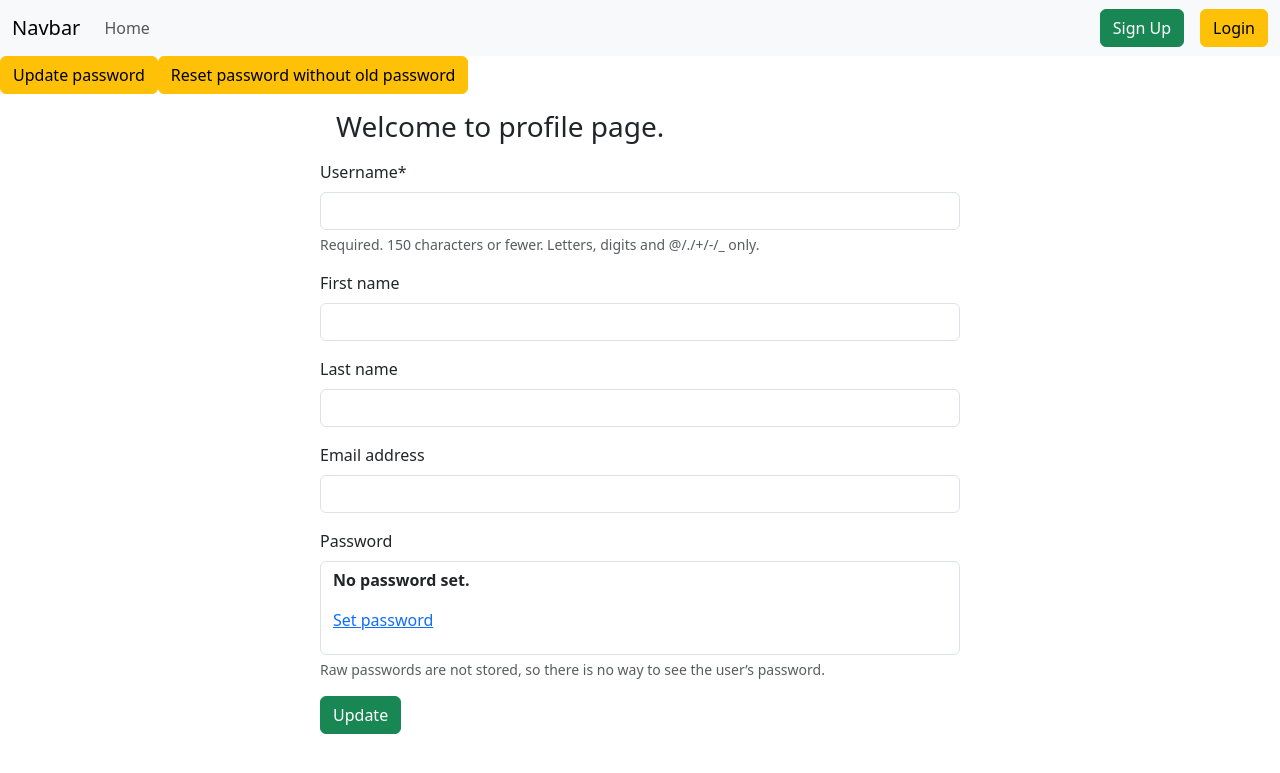
After one commit to pranoyaditya/Authentication-System, a Django app: template authentication_system/user_app/templates/user_app/profile.html in a window 1280 px wide. The commit adds this page. Shown: the top 773 px of the page. Run offline with Django 5.2, Linux system fonts and the light colour scheme; the template is opened without the code that fills it: values that come from a table or form of the project are taken from there, others are empty; parts of the project's set-up code (start-up, migrations or seed data) failed here and were passed over; some libraries are stand-ins or nearby versions.

Commit message:
fixed user_login, defined profile function, created update user form, added password change urls, added condition on navbar.

```diff
--- a/authentication_system/templates/base.html
+++ b/authentication_system/templates/base.html
@@ -23,12 +23,21 @@
             </ul>
             <div class="d-flex" role="search">
                 <ul class="navbar-nav me-auto mb-2 mb-lg-0">
-                    <li class="nav-item">
-                        <a class="nav-link btn btn-success" href="{% url 'user_signUp'%}">Sign Up</a>
-                    </li>
-                    <li class="nav-item">
-                        <a class="nav-link btn btn-warning" href="{% url 'user_login' %}">Login</a>
-                    </li>
+                    {% if user.is_authenticated %}
+                      <li class="nav-item">
+                        <a class="btn btn-success mx-3" href="{% url 'profile'%}">Profile</a>
+                      </li>
+                      <li class="nav-item">
+                        <a class="btn btn-warning" href="{% url 'user_logout' %}">Logout</a>
+                      </li>
+                    {% else %}
+                      <li class="nav-item">
+                        <a class="btn btn-success mx-3" href="{% url 'user_signUp'%}">Sign Up</a>
+                      </li>
+                      <li class="nav-item">
+                        <a class="btn btn-warning" href="{% url 'user_login' %}">Login</a>
+                      </li>
+                    {% endif %}
                 </ul>
             </div>
           </div>
--- a/authentication_system/user_app/forms.py
+++ b/authentication_system/user_app/forms.py
@@ -1,5 +1,5 @@
 from django.contrib.auth.models import User
-from django.contrib.auth.forms import UserCreationForm, AuthenticationForm
+from django.contrib.auth.forms import UserCreationForm, AuthenticationForm, UserChangeForm
 
 class RegisterForm(UserCreationForm):
     class Meta:
@@ -10,3 +10,8 @@ class LoginForm(AuthenticationForm):
     class Meta:
         model = User
         fields = ['username', 'password']
+
+class UpdateUserForm(UserChangeForm):
+    class Meta:
+        model = User
+        fields=['username', 'first_name', 'last_name', 'email']
--- /dev/null
+++ b/authentication_system/user_app/templates/user_app/profile.html
@@ -0,0 +1,16 @@
+{% extends "base.html" %}
+{% load crispy_forms_tags %}
+{% block title %}Profile{% endblock title %}
+
+{% block content %}
+    <div class="d-flex justify-content-space-around">
+        <a class="btn btn-warning" href="{% url 'passwordChange' %}">Update password</a>
+        <a class="btn btn-warning" href="{% url 'resetPassword' %}">Reset password without old password</a>
+    </div>
+    <form method='post' style="width: 50%; margin: auto;">
+        {% csrf_token %}
+        <h3 class="m-3">Welcome to profile page.</h3>
+        {{form | crispy}}
+        <button class="btn btn-success">Update</button>
+    </form>
+{% endblock content %}
--- a/authentication_system/user_app/urls.py
+++ b/authentication_system/user_app/urls.py
@@ -5,5 +5,7 @@ urlpatterns = [
     path('login/', views.user_login, name='user_login'),
     path('logout/', views.user_logout, name='user_logout'),
     path('sign_up/', views.signUp, name='user_signUp'),
-    # path('', views.profile, name='profile'),
+    path('', views.profile, name='profile'),
+    path('profile/password/', views.changePassword, name='passwordChange'),
+    path('profile/resetPassword/', views.resetPassword, name='resetPassword'),
 ]
```
Also changed, not shown: authentication_system/user_app/views.py (+13 -2 lines), authentication_system/db.sqlite3.
